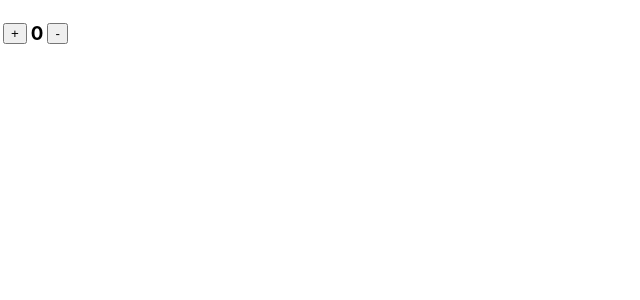
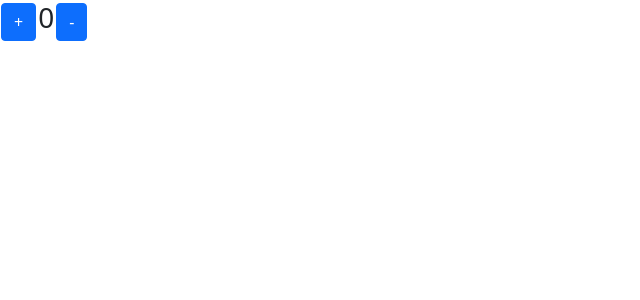
Before and after one commit to SajjadFaisal313/ReactJsSajjad, a React (Create React App) app in the folder myapp/: page / in a window 1280 px wide. Shown: the top 300 px of the page, without its empty margins (0-640 px from the left). Built offline with nearby package versions, Linux system fonts and the light colour scheme.

Commit message:
last 25 jul react

```diff
--- a/myapp/package.json
+++ b/myapp/package.json
@@ -6,7 +6,9 @@
     "@testing-library/jest-dom": "^5.14.1",
     "@testing-library/react": "^11.2.7",
     "@testing-library/user-event": "^12.8.3",
+    "bootstrap": "^5.0.2",
     "react": "^17.0.2",
+    "react-bootstrap": "^1.6.1",
     "react-dom": "^17.0.2",
     "react-scripts": "4.0.3",
     "web-vitals": "^1.1.2"
--- a/myapp/src/components/Counter.jsx
+++ b/myapp/src/components/Counter.jsx
@@ -14,7 +14,7 @@ export const Counter = () => {
                         <h3>{cntr}</h3>
                     </td>
                     <td>
-                       <Button variant="primary" onClick={() => cntr > 10 && setCntr(cntr-1)}>-</Button>
+                       <Button variant="primary" onClick={() => cntr < 10 && setCntr(cntr-1)}>-</Button>
                     </td>
                 </tr>
             </table>
--- a/myapp/src/index.js
+++ b/myapp/src/index.js
@@ -3,6 +3,7 @@ import ReactDOM from 'react-dom';
 import './index.css';
 import App from './App';
 import reportWebVitals from './reportWebVitals';
+import "bootstrap/dist/css/bootstrap.min.css"
 
 ReactDOM.render(
   <React.StrictMode>
```
Also changed, not shown: 1 other file (tests, documents, lock files or other folders).
